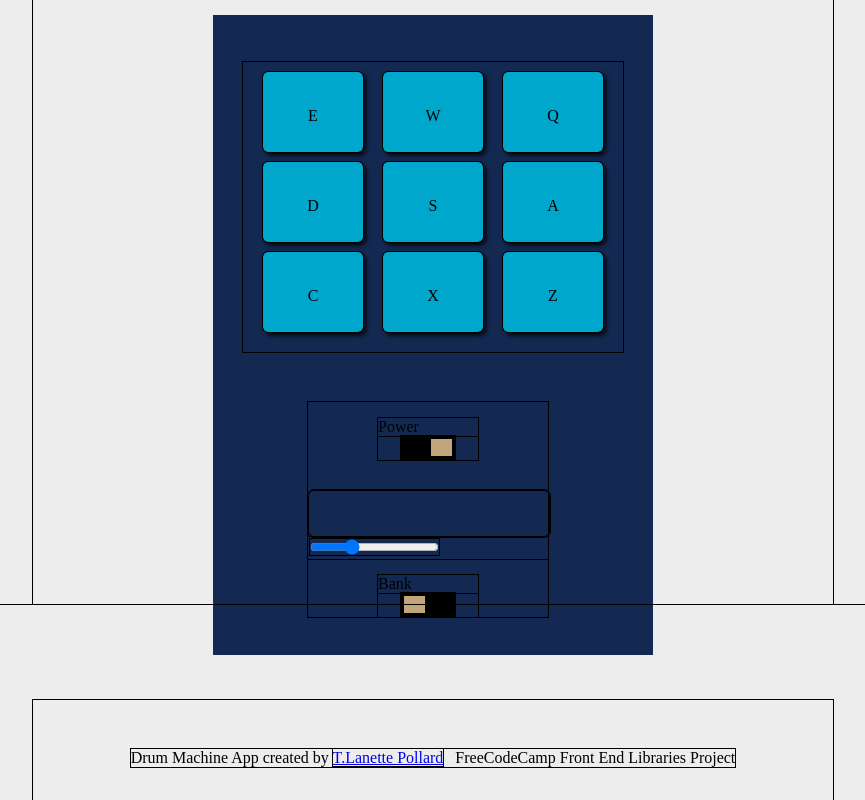
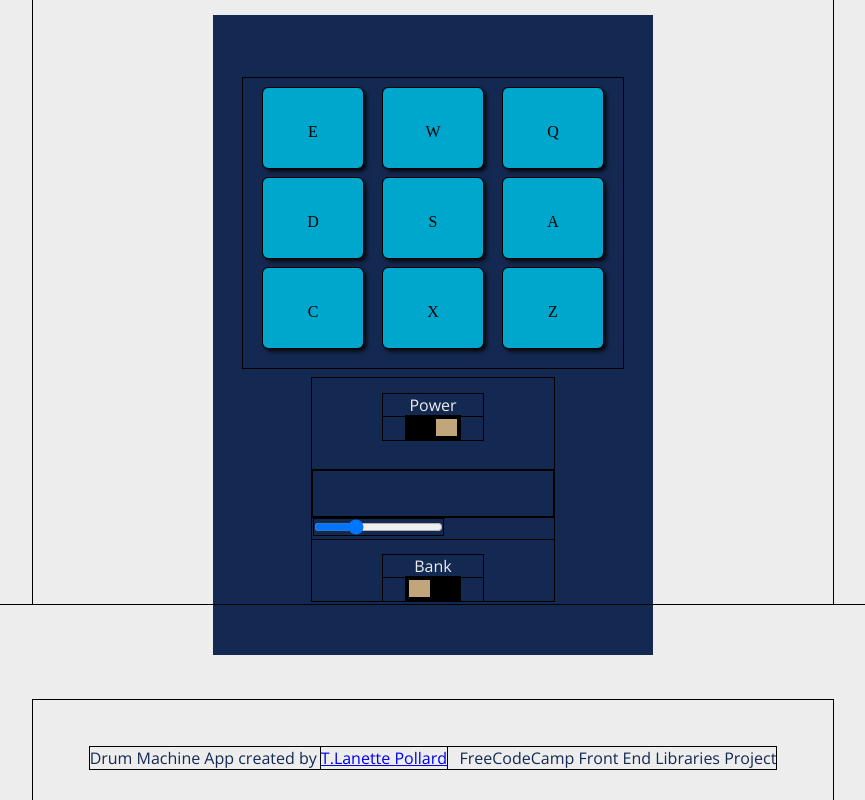
Before and after one commit to TLanetteRose/Drum-Machine-TLP, a React (Create React App) app: page / in a window 1280 px wide. Shown: the part 196-996 px from the top of the page, without its empty margins (207-1072 px from the left). Built offline with nearby package versions, Linux system fonts and the light colour scheme.

Commit message:
Updates
Signed-off-by: T. Lanette <TLPollard4516@gmail.com>

```diff
--- a/src/App.css
+++ b/src/App.css
@@ -38,7 +38,7 @@
   font-weight: 700;
   padding: 20px 0px;
   text-align: center;
-  border-radius: 6px;
+  /*border-radius: 6px;*/
   margin-top: 30px;
   border: 1px solid #000000;
 }
@@ -52,11 +52,7 @@
 }
 
 .control-container {
-  width: 240px;
-  height: 100px * 3 + 32;
-  display: inline-block;
-  margin: 40px 20px 0 10px;
-  vertical-align: top;
+
 }
 
 .control {
@@ -65,14 +61,10 @@
 }
 
 p {
+  font-family: var(--font-text);
+  color: var(--color-very-lt-gray);
   margin-bottom: 0;
-}
-
-.select {
-  @extend .outer-select;
-}
-.inner {
-  @extend .inner-select;
+  text-align: center !important;
 }
 
 .select {
--- a/src/components/styles/Footer.css
+++ b/src/components/styles/Footer.css
@@ -4,7 +4,11 @@ footer {
     width: 100%;
     height: 100px;
     margin-top: 50px;
+}
 
+footer p {
+    font-family: var(--font-text);
+    color: var(--color-deep-navy-blue);
 }
 
 .footer-container {
```
